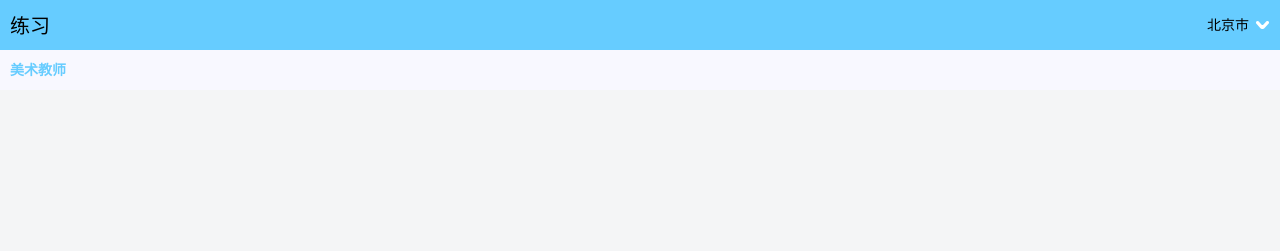
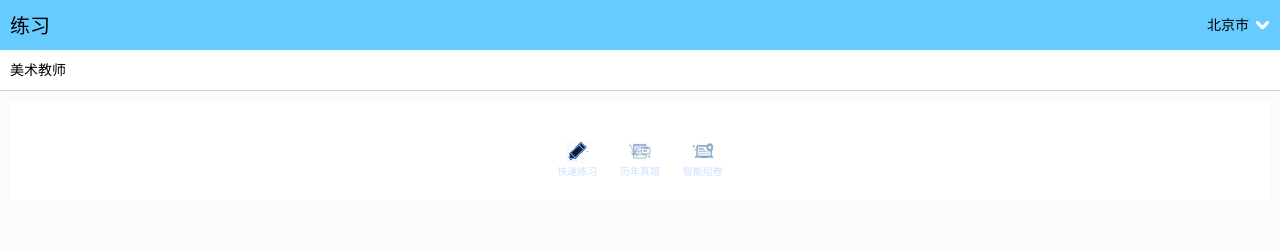
Before and after one commit to skyinone01/steam, a plain HTML site: page pages/main.html in a window 1280 px wide. Shown: the top 251 px of the page. Drawn offline with Linux system fonts and the light colour scheme.

Commit message:
hello
git-svn-id: svn://svn3.apicloud.com/A6074037258025/steamer@6 0e1a2743-8d03-4e5a-a60c-7e26af42b145

```diff
--- a/pages/main.html
+++ b/pages/main.html
@@ -97,7 +97,8 @@
         position: relative;
         width: 100%;
         height: 40px;
-        background-color: #F8F8FF;
+        border-bottom: 0.5px solid #CCCCCC;
+        /*background-color: #F8F8FF;*/
     }
 
     nav .menu {
@@ -108,15 +109,15 @@
         height: 40px;
         line-height: 40px;
         font-size: 13px;
-        /*color: #f973b8;*/
+        color: #A3A3A3;
         text-align: left;
         padding-left: 10px;
     }
 
     nav .menu.selected {
         font-size: 14px;
-        color: #66ccff;
-        font-weight: bolder;
+        color: #000000;
+        /*font-weight: bolder;*/
     }
 
     .footer {
@@ -181,8 +182,84 @@
         -webkit-flex: 1px;
         flex: 1px;
         -webkit-box-flex: 1;
-        background-color: #f4f5f6;
+        background-color: #FBFBFB;
     }
+
+    .frameHeader{
+      -webkit-flex: 1;
+      -webkit-box-flex: 1;
+      -webkit-box-orient: horizontal;
+      height: 100px;
+      font-size: 10px;
+      text-align: center;
+      background-size: 22px 22px;
+      background-position: center 5px;
+      background-repeat: no-repeat;
+      margin-left: 10px;
+      margin-top: 10px;
+      margin-right: 10px;
+      margin-bottom: 10px;
+      background-color: white;
+    }
+
+    .frameHeader .practice {
+        -webkit-flex: 1;
+        -webkit-box-flex: 1;
+        height: 44px;
+        box-sizing: border-box;
+        padding-bottom: 5px;
+        padding-top: 27px;
+        color: #CAE1FF;
+        font-size: 10px;
+        text-align: center;
+        background-size: 22px 22px;
+        background-position: center 5px;
+        background-repeat: no-repeat;
+        background-image: url(../image/head/practice.png);
+        display: inline-flex;
+        margin-left: 10px;
+        margin-right: 10px;
+    }
+
+    .frameHeader .test {
+        -webkit-flex: 1;
+        -webkit-box-flex: 1;
+        height: 44px;
+        box-sizing: border-box;
+        padding-bottom: 5px;
+        padding-top: 27px;
+        color: #CAE1FF;
+        font-size: 10px;
+        text-align: center;
+        background-size: 22px 22px;
+        background-position: center 5px;
+        background-repeat: no-repeat;
+        background-image: url(../image/head/test.png);
+        display: inline-flex;
+        margin-left: 10px;
+        margin-right: 10px;
+    }
+
+    .frameHeader .real {
+        -webkit-flex: 1;
+        -webkit-box-flex: 1;
+        height: 44px;
+        box-sizing: border-box;
+        padding-bottom: 5px;
+        padding-top: 27px;
+        color: #CAE1FF;
+        font-size: 10px;
+        text-align: center;
+        background-size: 22px 22px;
+        background-position: center 5px;
+        background-repeat: no-repeat;
+        background-image: url(../image/head/real.png);
+        display: inline-flex;
+        margin-left: 10px;
+        margin-right: 10px;
+    }
+
+
     </style>
 </head>
 
@@ -199,7 +276,18 @@
         <div class="menu selected" tapmode="selected" onclick="fnSetNavMenuIndex(0);">美术教师</div>
         <!-- <div class="menu" tapmode="selected" onclick="fnSetNavMenuIndex(1);">食材</div> -->
     </nav>
-    <section class="content"></section>
+    <section class="content">
+
+      <div class="frameHeader">
+        <div style="height:35px"></div>
+        <div>
+          <div class="practice active " tapmode="active" onclick="fnChangeQuick(0)">快速练习</div>
+          <div class="real active " tapmode="active" onclick="fnChangeQuick(0)">历年真题</div>
+          <div class="test active " tapmode="active" onclick="fnChangeQuick(0)">智能组卷</div>
+        </div>
+      </div>
+
+    </section>
     <footer id="footer" class="footer">
         <div class="footermenu home active " tapmode="active" onclick="fnChange(0)">练习</div>
         <div class="footermenu video" tapmode="active" onclick="fnChange(1)">课堂</div>
@@ -212,7 +300,6 @@
 
 var framesOpened = false,
     menus, headerH, navH, bMap, city,footerH;
-
 
 apiready = function() {
 
```
Also changed, not shown: image/head/practice.png (added), image/head/real.png (added), image/head/test.png (added).
